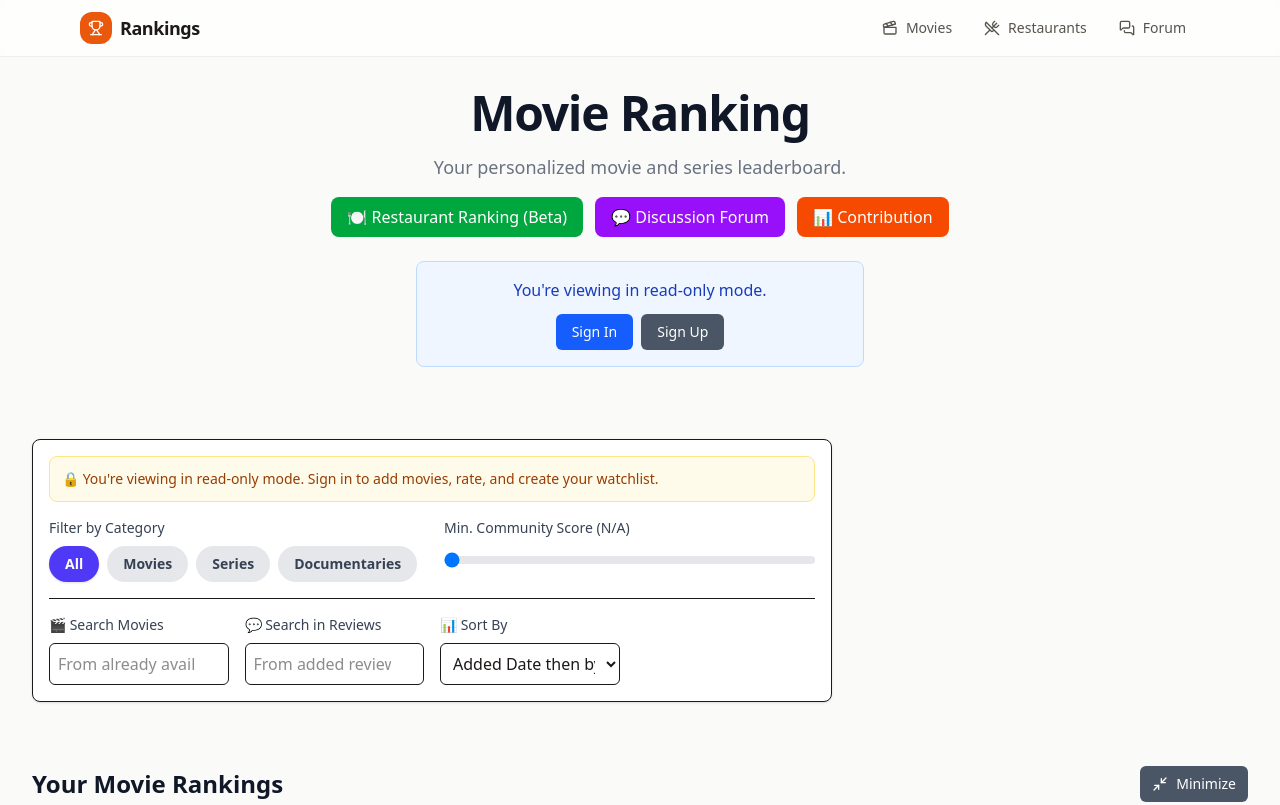
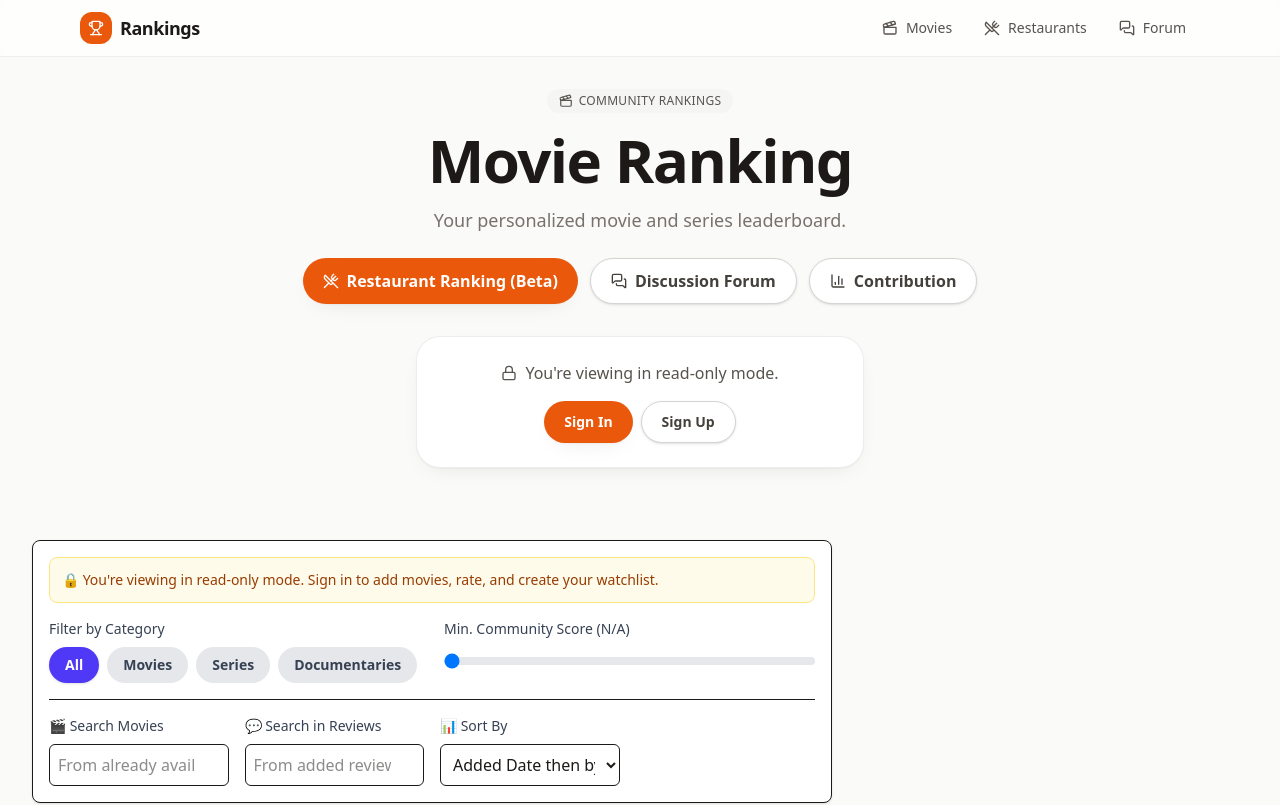
Before and after one commit to mvbuff/movie-ranking-app, a Next.js app: page / in a window 1280 px wide. Shown: the top 805 px of the page. Built offline with nearby package versions, Linux system fonts and the light colour scheme; no server answers; the database is empty.

Commit message:
MUSE: restyle movies home with ui-refresh design contract

```diff
--- a/src/app/page.tsx
+++ b/src/app/page.tsx
@@ -12,7 +12,15 @@ import ActivityFeedPopup from '@/components/activity-feed-popup';
 import ContributionPopup from '@/components/contribution-popup';
 import { useUser } from '@/context/user-context';
 import { calculateUserAggregateScores } from '@/app/actions';
-import { Maximize2, Minimize2 } from 'lucide-react';
+import {
+  Maximize2,
+  Minimize2,
+  Clapperboard,
+  UtensilsCrossed,
+  MessagesSquare,
+  BarChart3,
+  Lock,
+} from 'lucide-react';
 
 type Category = 'MOVIE' | 'SERIES' | 'DOCUMENTARY';
 type FilterCategory = Category | 'ALL' | 'WATCHLIST' | 'YET_TO_RATE';
@@ -72,59 +80,88 @@ export default function Home() {
 
   if (isLoading) {
     return (
-      <main className="min-h-screen p-4 sm:p-8 flex items-center justify-center">
+      <main className="min-h-screen bg-paper p-4 sm:p-8 flex items-center justify-center">
         <div className="text-center">
-          <div className="animate-spin rounded-full h-12 w-12 border-b-2 border-gray-900 mx-auto mb-4"></div>
-          <p className="text-gray-600">Loading...</p>
+          <div className="animate-spin rounded-full h-12 w-12 border-b-2 border-brand mx-auto mb-4"></div>
+          <p className="text-stone-500">Loading...</p>
         </div>
       </main>
     );
   }
 
   return (
-    <main className="min-h-screen p-4 sm:p-8">
-      <div className="text-center mb-10">
-        <h1 className="text-4xl sm:text-5xl font-extrabold tracking-tight text-gray-900">
+    <main className="min-h-screen bg-paper text-ink p-4 sm:p-8">
+      {/* Hero */}
+      <div className="relative text-center mb-10">
+        <div
+          aria-hidden="true"
+          className="pointer-events-none absolute inset-0 -z-10"
+          style={{
+            background:
+              'radial-gradient(ellipse 60% 50% at 50% 0%, rgba(234, 88, 12, 0.10), transparent 70%), radial-gradient(ellipse 35% 30% at 85% 20%, rgba(120, 113, 108, 0.16), transparent 70%)',
+          }}
+        />
+        <span className="chip animate-rise inline-flex items-center gap-1.5">
+          <Clapperboard size={14} />
+          Community rankings
+        </span>
+        <h1
+          className="animate-rise font-display mt-4 text-4xl sm:text-5xl md:text-6xl font-bold tracking-tight text-ink"
+          style={{ animationDelay: '80ms' }}
+        >
           Movie Ranking
         </h1>
-        <p className="mt-4 max-w-2xl mx-auto text-lg text-gray-500">
+        <p
+          className="animate-rise mt-4 max-w-2xl mx-auto text-lg text-stone-500"
+          style={{ animationDelay: '160ms' }}
+        >
           Your personalized movie and series leaderboard.
         </p>
-        <div className="mt-4 flex flex-wrap gap-3 justify-center">
+        <div
+          className="animate-rise mt-6 flex flex-wrap gap-3 justify-center"
+          style={{ animationDelay: '240ms' }}
+        >
           <Link
             href="/food"
-            className="inline-flex items-center px-4 py-2 bg-green-600 text-white rounded-lg hover:bg-green-700 transition-colors font-medium"
+            className="btn-primary inline-flex items-center gap-2"
           >
-            🍽️ Restaurant Ranking (Beta)
+            <UtensilsCrossed size={16} />
+            Restaurant Ranking (Beta)
           </Link>
           <Link
             href="/forum"
-            className="inline-flex items-center px-4 py-2 bg-purple-600 text-white rounded-lg hover:bg-purple-700 transition-colors font-medium"
+            className="btn-secondary inline-flex items-center gap-2"
           >
-            💬 Discussion Forum
+            <MessagesSquare size={16} />
+            Discussion Forum
           </Link>
           <button
             onClick={() => setShowContributionPopup(true)}
-            className="inline-flex items-center px-4 py-2 bg-orange-600 text-white rounded-lg hover:bg-orange-700 transition-colors font-medium"
+            className="btn-secondary inline-flex items-center gap-2"
           >
-            📊 Contribution
+            <BarChart3 size={16} />
+            Contribution
           </button>
         </div>
         {!isAuthenticated && !isLoading && (
-          <div className="mt-6 p-4 bg-blue-50 border border-blue-200 rounded-lg max-w-md mx-auto">
-            <p className="text-blue-800 mb-3">
+          <div
+            className="card animate-rise mt-8 p-6 max-w-md mx-auto"
+            style={{ animationDelay: '320ms' }}
+          >
+            <p className="text-stone-600 mb-4 flex items-center justify-center gap-2">
+              <Lock size={16} />
               You&apos;re viewing in read-only mode.
             </p>
             <div className="flex gap-2 justify-center">
               <button
                 onClick={() => signIn()}
-                className="px-4 py-2 bg-blue-600 text-white rounded-md hover:bg-blue-700 text-sm font-medium"
+                className="btn-primary text-sm"
               >
                 Sign In
               </button>
               <Link
                 href="/register"
-                className="px-4 py-2 bg-gray-600 text-white rounded-md hover:bg-gray-700 text-sm font-medium"
+                className="btn-secondary text-sm"
               >
                 Sign Up
               </Link>
@@ -135,20 +172,20 @@ export default function Home() {
 
       {/* Mobile User Controls - Only visible on mobile */}
       {isAuthenticated && (
-        <div className="lg:hidden mb-6 p-4 bg-gray-50 rounded-lg shadow-sm border">
+        <div className="lg:hidden mb-6 card p-4">
           <div className="flex flex-col gap-4">
             <div className="flex-grow">
-              {currentUser && <p className="text-sm text-gray-500">Acting as: <span className="font-bold">{currentUser.name}</span></p>}
+              {currentUser && <p className="text-sm text-stone-500">Acting as: <span className="font-bold text-ink">{currentUser.name}</span></p>}
             </div>
             <div className="flex gap-2">
               {isAdmin && (
-                <Link href="/admin" className="flex-1 px-3 py-2 text-sm font-medium text-white bg-gray-600 rounded-md hover:bg-gray-700 text-center">
+                <Link href="/admin" className="btn-secondary flex-1 text-sm text-center">
                   Admin Panel
                 </Link>
               )}
               <button
                 onClick={() => signOut()}
-                className="flex-1 px-3 py-2 text-sm font-medium text-white bg-red-600 rounded-md hover:bg-red-700 text-center"
+                className="flex-1 px-4 py-2 text-sm font-semibold text-white bg-red-600 rounded-full hover:bg-red-700 transition-colors text-center"
               >
                 Logout
               </button>
@@ -157,7 +194,7 @@ export default function Home() {
         </div>
       )}
 
-      <div className="grid grid-cols-1 lg:grid-cols-3 gap-8">
+      <div className="grid grid-cols-1 lg:grid-cols-3 gap-8 animate-rise" style={{ animationDelay: '360ms' }}>
         {/* Left Column - Controls & Filters */}
         <div className="lg:col-span-2 space-y-8">
           {isAuthenticated && (
@@ -192,10 +229,10 @@ export default function Home() {
           {!isMoviesFullWidth && (
             <div className="mt-12">
               <div className="flex justify-between items-center mb-4">
-                <h2 className="text-2xl font-bold text-gray-900">Your Movie Rankings</h2>
+                <h2 className="section-title">Your Movie Rankings</h2>
                 <button
                   onClick={() => setIsMoviesFullWidth(true)}
-                  className="flex items-center gap-2 px-3 py-2 bg-blue-600 text-white rounded-md hover:bg-blue-700 transition-colors text-sm"
+                  className="btn-primary inline-flex items-center gap-2 text-sm"
                   title="Expand movies to full width"
                 >
                   <Maximize2 size={16} />
@@ -219,20 +256,20 @@ export default function Home() {
           {isAuthenticated && (
             <>
               {/* Desktop User Controls - Hidden on mobile */}
-              <div className="hidden lg:block p-4 bg-gray-50 rounded-lg shadow-sm border">
+              <div className="hidden lg:block card p-4">
                 <div className="flex flex-col sm:flex-row sm:justify-between sm:items-center gap-4">
                   <div className="flex-grow">
-                    {currentUser && <p className="text-sm text-gray-500">Acting as: <span className="font-bold">{currentUser.name}</span></p>}
+                    {currentUser && <p className="text-sm text-stone-500">Acting as: <span className="font-bold text-ink">{currentUser.name}</span></p>}
                   </div>
                   <div className="flex flex-col items-stretch gap-2 flex-shrink-0">
                     {isAdmin && (
-                      <Link href="/admin" className="px-3 py-2 text-sm font-medium text-white bg-gray-600 rounded-md hover:bg-gray-700 w-full text-center">
+                      <Link href="/admin" className="btn-secondary text-sm w-full text-center">
                         Admin Panel
                       </Link>
                     )}
                     <button
                       onClick={() => signOut()}
-                      className="px-3 py-2 text-sm font-medium text-white bg-red-600 rounded-md hover:bg-red-700 w-full text-center"
+                      className="px-4 py-2 text-sm font-semibold text-white bg-red-600 rounded-full hover:bg-red-700 transition-colors w-full text-center"
                     >
                       Logout
                     </button>
@@ -248,12 +285,12 @@ export default function Home() {
 
       {/* Full-Width Movie List - Show when in full-width mode */}
       {isMoviesFullWidth && (
-        <div className="mt-8">
+        <div className="mt-8 animate-rise">
           <div className="flex justify-between items-center mb-4">
-            <h2 className="text-2xl font-bold text-gray-900">Your Movie Rankings</h2>
+            <h2 className="section-title">Your Movie Rankings</h2>
             <button
               onClick={() => setIsMoviesFullWidth(false)}
-              className="flex items-center gap-2 px-3 py-2 bg-gray-600 text-white rounded-md hover:bg-gray-700 transition-colors text-sm"
+              className="btn-secondary inline-flex items-center gap-2 text-sm"
               title="Minimize movies"
             >
               <Minimize2 size={16} />
```
